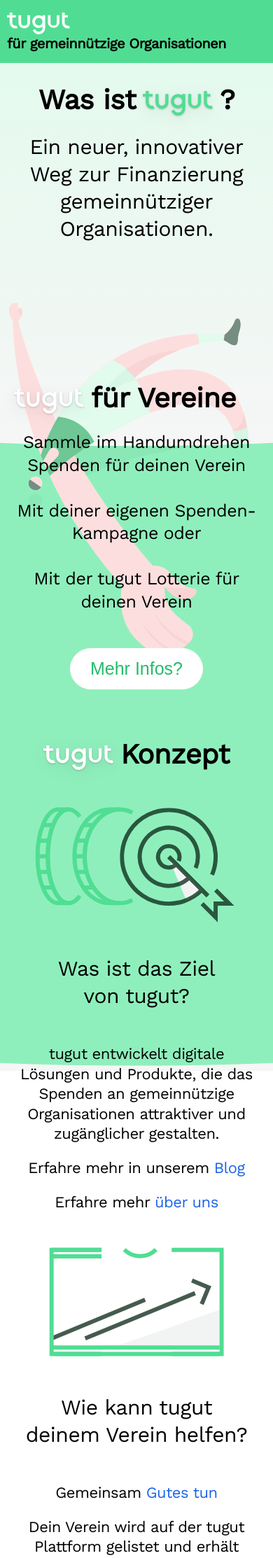
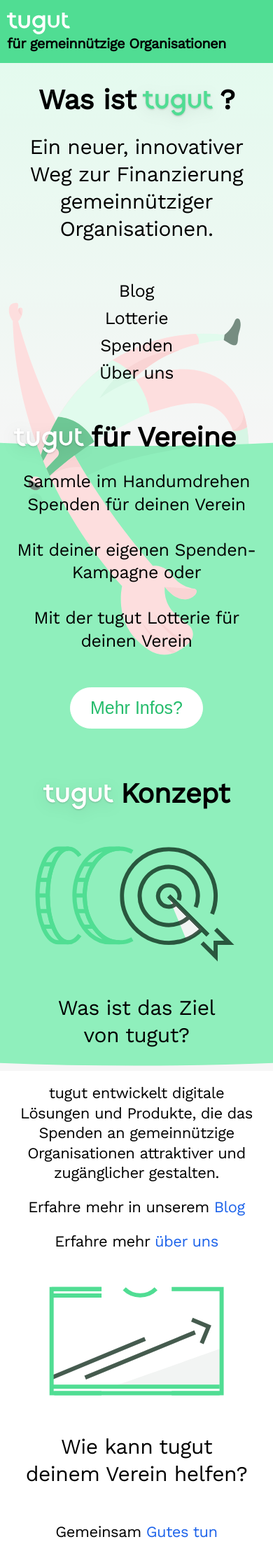
Before and after one commit to tugut-de/site, a Jekyll site: the page built from index.html, in a window 390 px wide. Shown: the top 2226 px of the page at 70% size. Built offline with Jekyll 4.4.1, drawn with Linux system fonts in a browser that asks for light colours; nearby versions of some CDN libraries.

Commit message:
alternative to navbar

```diff
--- a/_layouts/default.html
+++ b/_layouts/default.html
@@ -18,6 +18,15 @@
               <div id="what-is-explanation">
                 Ein neuer, innovativer Weg zur Finanzierung<br>
                 gemeinnütziger Organisationen.
+              </div>
+              <div class="mobile-nav">
+                {% assign pages = site.pages %}
+                {% for page in pages %}
+                {% if page.include_in_header == true %}
+                <a class="mobile-nav__link"
+                   href="{{ page.url | relative_url }}" target="_self">{{ page.title }}</a>
+                {% endif %}
+                {% endfor %}
               </div>
             </div>
 
--- a/_sass/layout.scss
+++ b/_sass/layout.scss
@@ -135,6 +135,10 @@
 	display: flex;
 	align-items: center;
 	flex-direction: column;
+}
+
+.mobile-nav {
+	visibility: hidden;
 }
 
 #we {
@@ -586,6 +590,19 @@
 	}
 }
 @media only screen and (max-width: 768px) {
+	.mobile-nav {
+		display: flex;
+		flex-direction: column;
+		justify-content: center;
+		visibility: visible;
+		align-items: center;
+		font-size: 2.5rem;
+		& &__link {
+			padding: 7px 0 7px 0;
+			color: black;
+		}
+	}
+
 	.claim {
 		&__right {
 			display: none;
@@ -720,7 +737,7 @@
 	}
 
 	#what-left {
-		margin-top: 150px;
+		margin-top: 50px;
 		align-items: center;
 		text-align: center;
 	}
```
